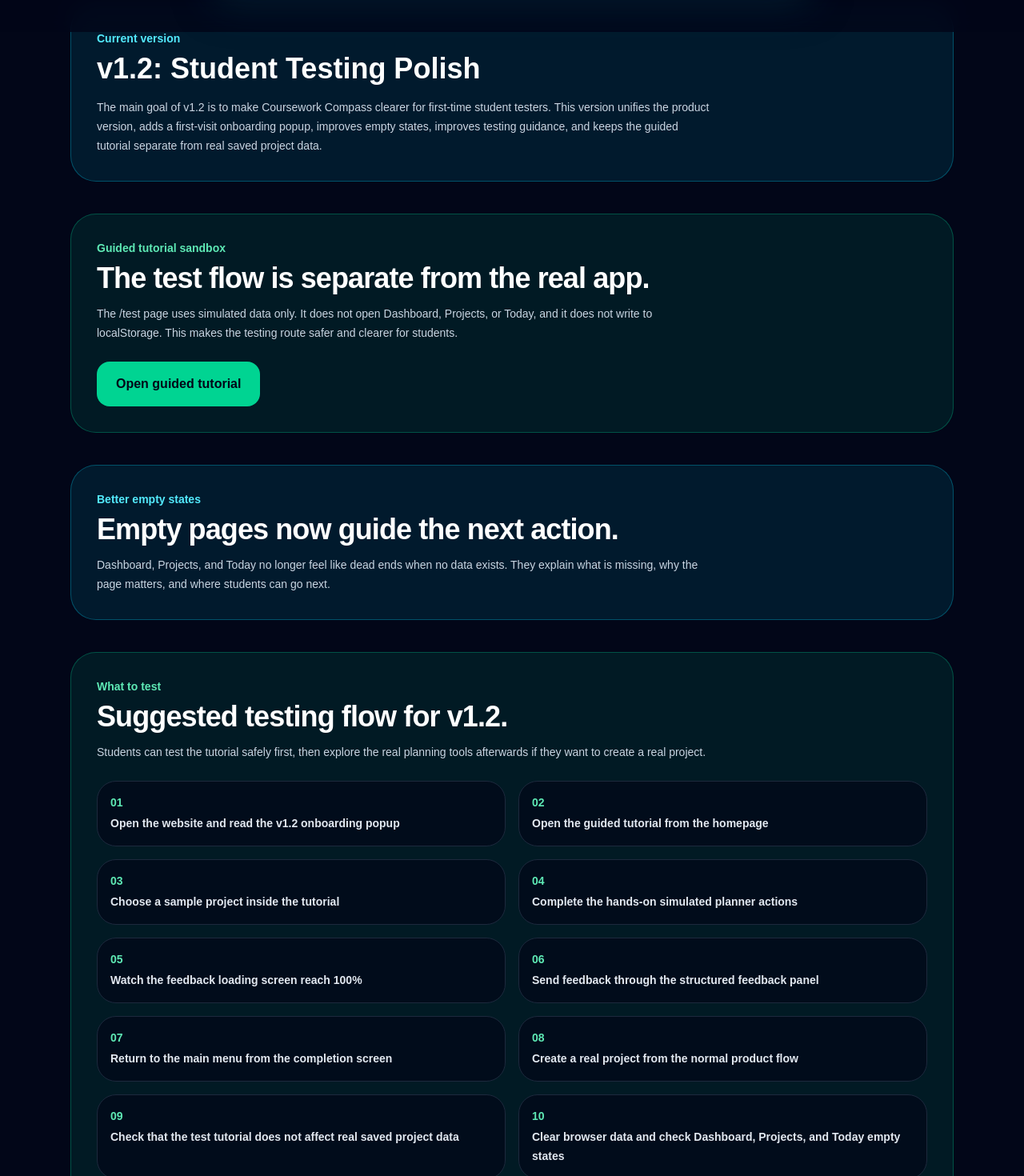
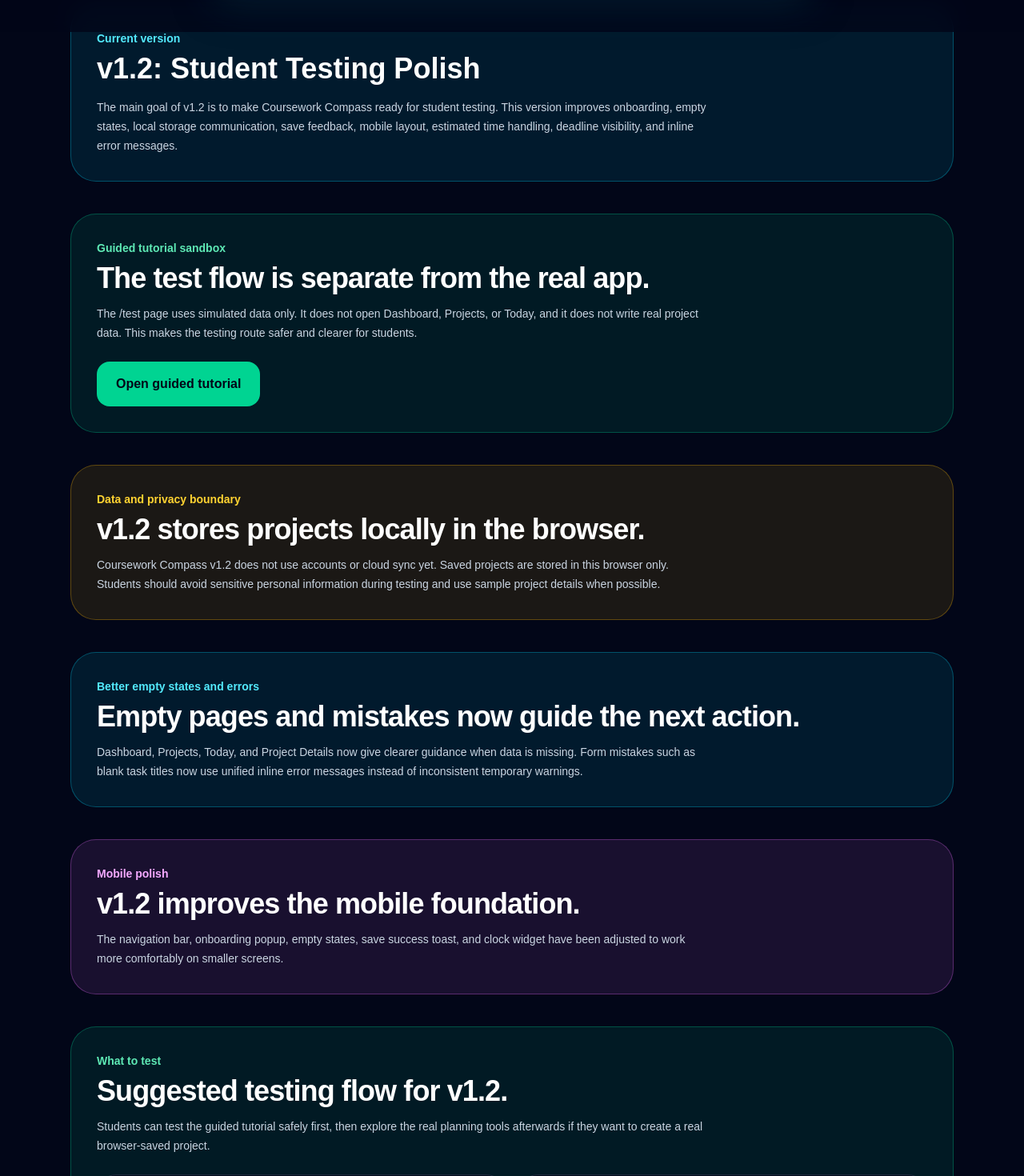
Before and after one commit to ChefDav/Coursework-Compass, a Next.js app: page /updates in a window 1280 px wide. Shown: the part 760-2230 px from the top of the page at 80% size. Built offline with nearby package versions, Linux system fonts and the light colour scheme.

Commit message:
Release v1.2

```diff
--- a/app/updates/page.tsx
+++ b/app/updates/page.tsx
@@ -8,41 +8,54 @@
     "Mark tasks as done and restore them back to todo",
     "Add custom tasks for real coursework needs",
     "Edit task title, priority, due date, and estimated time",
-    "Delete tasks that no longer fit the project",
+    "Delete individual tasks and whole projects safely",
     "Use calendar picker for project deadlines and task due dates",
     "Automatically normalise estimated time, such as 60 min to 1 hour",
-    "Archive completed tasks and restore them when new work is added",
-    "Use draggable, collapsible world clock widget",
-    "Use the isolated guided tutorial sandbox",
+    "Show days left and overdue status for project and task deadlines",
+    "Archive completed tasks and restore archived tasks when new work is added",
+    "Use clearer save success messages after project and task changes",
+    "See clearer empty states on Dashboard, Projects, and Today",
+    "Read clearer browser-only local storage notices across the product",
+    "Use a mobile-friendly navigation menu and improved mobile layout foundation",
+    "Use the draggable, collapsible world clock widget",
+    "Use the isolated guided tutorial sandbox for student testing",
     "See the v1.2 onboarding popup on first visit",
-    "See clearer empty states on Dashboard, Projects, and Today",
+    "See unified inline error messages for missing project and task titles",
     "Send structured student testing feedback",
 ];
 
 const whatToTest = [
     "Open the website and read the v1.2 onboarding popup",
+    "Check the browser-only local storage notice",
     "Open the guided tutorial from the homepage",
     "Choose a sample project inside the tutorial",
     "Complete the hands-on simulated planner actions",
     "Watch the feedback loading screen reach 100%",
-    "Send feedback through the structured feedback panel",
     "Return to the main menu from the completion screen",
     "Create a real project from the normal product flow",
-    "Check that the test tutorial does not affect real saved project data",
-    "Clear browser data and check Dashboard, Projects, and Today empty states",
+    "Open Dashboard, Projects, Today, and Project Details",
+    "Add a custom task inside Project Details",
+    "Edit task title, priority, due date, and estimated time",
+    "Try estimated time conversion, such as 60 min to 1 hour",
+    "Mark a task as done and restore it back to todo",
+    "Delete a task and delete a project",
+    "Check that days left appears correctly in Today and Project Details",
+    "Clear browser data or use Reset data to check empty states",
 ];
 
 const mobileChecklist = [
     "Open the website on a phone or small screen",
-    "Check whether the onboarding popup is readable",
+    "Check whether the mobile navigation menu is easy to open",
+    "Check whether the onboarding popup fits the screen",
     "Check whether buttons are easy to tap",
-    "Check whether the guided tutorial cards are readable",
-    "Check whether the simulated task controls fit properly",
-    "Check whether the feedback loading screen looks smooth",
-    "Check whether the congrats screen is readable and not cramped",
-    "Check whether empty states are clear and not too long on mobile",
-    "Check whether the clock widget blocks any important action",
-    "Report any page that feels cramped or hard to use",
+    "Check whether project cards are readable",
+    "Check whether Project Details is usable on mobile",
+    "Check whether task edit controls fit properly",
+    "Check whether calendar and estimated time fields are usable",
+    "Check whether empty states are clear and not cramped",
+    "Check whether the save success toast does not block important actions",
+    "Check whether the clock widget can be minimized, hidden, and moved",
+    "Report any page that feels cramped, confusing, or difficult to use",
 ];
 
 const recentUpdates = [
@@ -50,7 +63,7 @@
         version: "v1.2",
         title: "Student Testing Polish",
         description:
-            "Unified the current product version as v1.2, added the first-visit onboarding popup, improved empty states across Dashboard, Projects, and Today, updated testing guidance, refreshed feedback wording, and prepared the product for a more stable student testing session.",
+            "Completed the v1.2 student testing release. This version unified product version labels, added first-visit onboarding, improved empty states, clarified browser-only local storage, added clearer save success messages, improved mobile layout foundations, restored stable project deletion, repaired estimated time display and conversion, restored days-left indicators, fixed project detail hydration issues, unified inline error messages, and prepared the product for a more stable student testing session.",
     },
     {
         version: "v1.1.3",
@@ -78,7 +91,7 @@
     },
     {
         version: "v1.0.x",
-        title: "Student testing polish",
+        title: "Student Testing Preparation",
         description:
             "Added more templates, custom dropdown UI, calendar date picker, IB exam countdown, movable world clock, testing guide, beta notice, and structured feedback panel.",
     },
@@ -97,15 +110,25 @@
     "The guided test tutorial uses simulated data and does not save real project data.",
     "Feedback is currently collected through email templates.",
     "AI-generated adaptive planning is not included yet.",
+    "Students should avoid entering sensitive personal information during testing.",
 ];
 
 const nextSteps = [
     "Run full v1.2 testing with real students",
-    "Improve mobile layout based on feedback",
-    "Add more subject-specific templates",
+    "Collect Year 12 and Year 13 feedback",
+    "Use student feedback to plan v1.3",
+    "Improve the feedback system after real testing",
+    "Add more subject-specific templates based on student demand",
     "Prepare Chinese language support",
-    "Add theme switching between dark and light mode",
-    "Design the future cloud account version",
+    "Explore theme switching after the testing release is stable",
+    "Design the future cloud account version carefully",
+];
+
+const stabilityNotes = [
+    "v1.2 is now in stabilisation mode.",
+    "No major data-layer rewrites should be made before student testing.",
+    "Future updates should be smaller, slower, and tested with a clear checklist.",
+    "Testing feedback will guide v1.3 instead of adding more speculative features now.",
 ];
 
 export default function UpdatesPage() {
@@ -120,13 +143,13 @@
                     </div>
 
                     <h1 className="max-w-4xl text-5xl font-black tracking-tight sm:text-6xl">
-                        Coursework Compass v1.2 is ready for student testing polish.
+                        Coursework Compass v1.2 is ready for student testing.
                     </h1>
 
                     <p className="mt-6 max-w-3xl text-base leading-8 text-slate-300 sm:text-lg">
-                        This page explains what the current beta can do, what students
-                        should test, what is still limited, and what will come next.
-                        Coursework Compass is being shaped through real student feedback.
+                        v1.2 is the Student Testing Polish release. It focuses on making
+                        Coursework Compass clearer, safer, more stable, and easier to test
+                        before real Year 12 and Year 13 feedback is collected.
                     </p>
 
                     <div className="mt-8 flex flex-col gap-4 sm:flex-row">
@@ -161,11 +184,11 @@
                         v1.2: Student Testing Polish
                     </h2>
                     <p className="mt-4 max-w-3xl text-sm leading-6 text-slate-300">
-                        The main goal of v1.2 is to make Coursework Compass clearer for
-                        first-time student testers. This version unifies the product
-                        version, adds a first-visit onboarding popup, improves empty states,
-                        improves testing guidance, and keeps the guided tutorial separate
-                        from real saved project data.
+                        The main goal of v1.2 is to make Coursework Compass ready for
+                        student testing. This version improves onboarding, empty states,
+                        local storage communication, save feedback, mobile layout,
+                        estimated time handling, deadline visibility, and inline error
+                        messages.
                     </p>
                 </section>
 
@@ -178,7 +201,7 @@
                     </h2>
                     <p className="mt-3 max-w-3xl text-sm leading-6 text-slate-300">
                         The /test page uses simulated data only. It does not open Dashboard,
-                        Projects, or Today, and it does not write to localStorage. This
+                        Projects, or Today, and it does not write real project data. This
                         makes the testing route safer and clearer for students.
                     </p>
 
@@ -192,17 +215,47 @@
                     </div>
                 </section>
 
+                <section className="mt-10 rounded-[2rem] border border-amber-400/30 bg-amber-400/10 p-5 sm:p-8">
+                    <p className="mb-2 text-sm font-bold text-amber-300">
+                        Data and privacy boundary
+                    </p>
+                    <h2 className="text-3xl font-black tracking-tight sm:text-4xl">
+                        v1.2 stores projects locally in the browser.
+                    </h2>
+                    <p className="mt-3 max-w-3xl text-sm leading-6 text-slate-300">
+                        Coursework Compass v1.2 does not use accounts or cloud sync yet.
+                        Saved projects are stored in this browser only. Students should
+                        avoid sensitive personal information during testing and use sample
+                        project details when possible.
+                    </p>
+                </section>
+
                 <section className="mt-10 rounded-[2rem] border border-cyan-400/30 bg-cyan-400/10 p-5 sm:p-8">
                     <p className="mb-2 text-sm font-bold text-cyan-300">
-                        Better empty states
+                        Better empty states and errors
                     </p>
                     <h2 className="text-3xl font-black tracking-tight sm:text-4xl">
-                        Empty pages now guide the next action.
+                        Empty pages and mistakes now guide the next action.
                     </h2>
                     <p className="mt-3 max-w-3xl text-sm leading-6 text-slate-300">
-                        Dashboard, Projects, and Today no longer feel like dead ends when no
-                        data exists. They explain what is missing, why the page matters, and
-                        where students can go next.
+                        Dashboard, Projects, Today, and Project Details now give clearer
+                        guidance when data is missing. Form mistakes such as blank task
+                        titles now use unified inline error messages instead of inconsistent
+                        temporary warnings.
+                    </p>
+                </section>
+
+                <section className="mt-10 rounded-[2rem] border border-fuchsia-400/30 bg-fuchsia-400/10 p-5 sm:p-8">
+                    <p className="mb-2 text-sm font-bold text-fuchsia-300">
+                        Mobile polish
+                    </p>
+                    <h2 className="text-3xl font-black tracking-tight sm:text-4xl">
+                        v1.2 improves the mobile foundation.
+                    </h2>
+                    <p className="mt-3 max-w-3xl text-sm leading-6 text-slate-300">
+                        The navigation bar, onboarding popup, empty states, save success
+                        toast, and clock widget have been adjusted to work more comfortably
+                        on smaller screens.
                     </p>
                 </section>
 
@@ -214,8 +267,9 @@
                         Suggested testing flow for v1.2.
                     </h2>
                     <p className="mt-3 max-w-3xl text-sm leading-6 text-slate-300">
-                        Students can test the tutorial safely first, then explore the real
-                        planning tools afterwards if they want to create a real project.
+                        Students can test the guided tutorial safely first, then explore the
+                        real planning tools afterwards if they want to create a real
+                        browser-saved project.
                     </p>
 
                     <div className="mt-6 grid gap-4 md:grid-cols-2">
@@ -365,6 +419,33 @@
                     </div>
                 </section>
 
+                <section className="mt-16 rounded-[2rem] border border-cyan-400/30 bg-cyan-400/10 p-5 sm:p-8">
+                    <p className="mb-2 text-sm font-bold text-cyan-300">
+                        Stabilisation notes
+                    </p>
+                    <h2 className="text-3xl font-black tracking-tight sm:text-4xl">
+                        v1.2 is now frozen for testing.
+                    </h2>
+                    <p className="mt-3 max-w-3xl text-sm leading-6 text-slate-300">
+                        After this release, the product should avoid major feature changes
+                        before the student testing session. The next meaningful product
+                        direction should come from real student feedback.
+                    </p>
+
+                    <div className="mt-6 grid gap-4 md:grid-cols-2">
+                        {stabilityNotes.map((note) => (
+                            <div
+                                key={note}
+                                className="rounded-3xl border border-slate-800 bg-slate-950/70 p-4"
+                            >
+                                <p className="text-sm font-bold leading-6 text-slate-200">
+                                    {note}
+                                </p>
+                            </div>
+                        ))}
+                    </div>
+                </section>
+
                 <section className="mt-16">
                     <FeedbackPanel />
                 </section>
```
